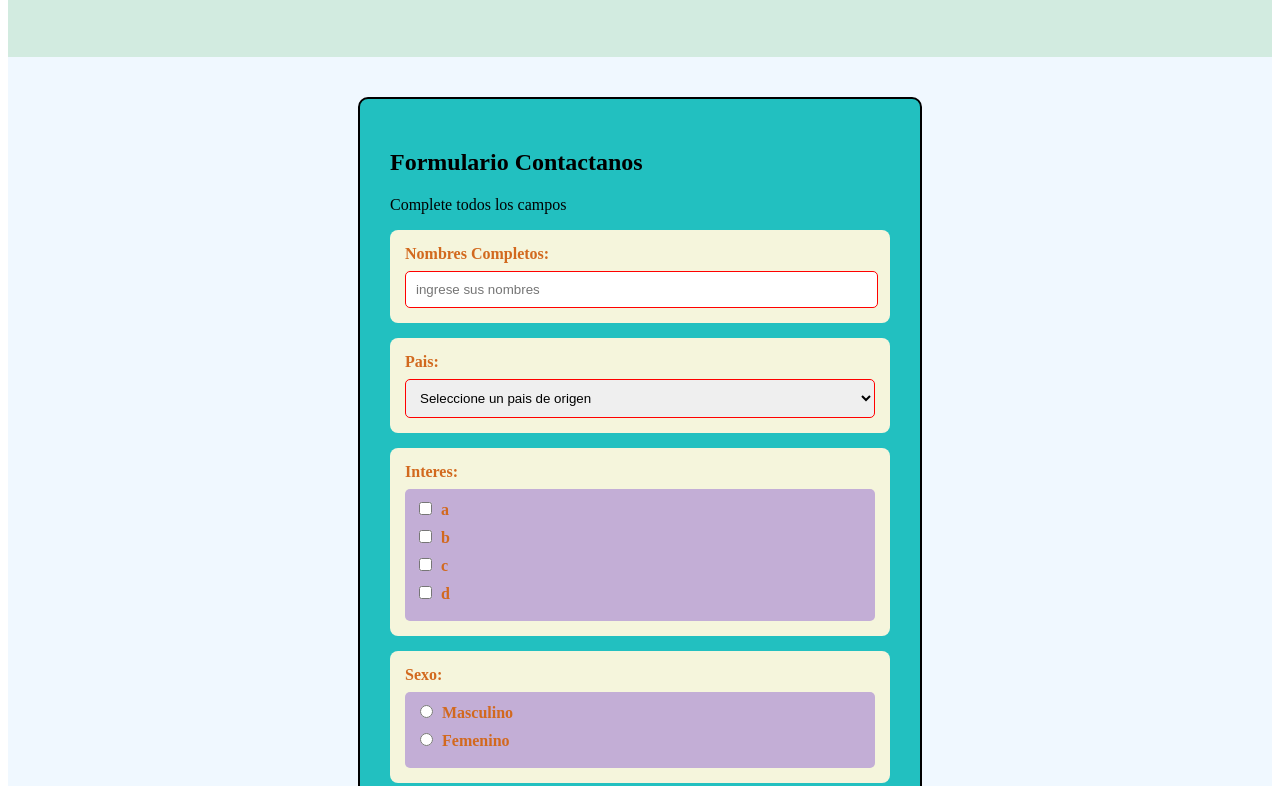
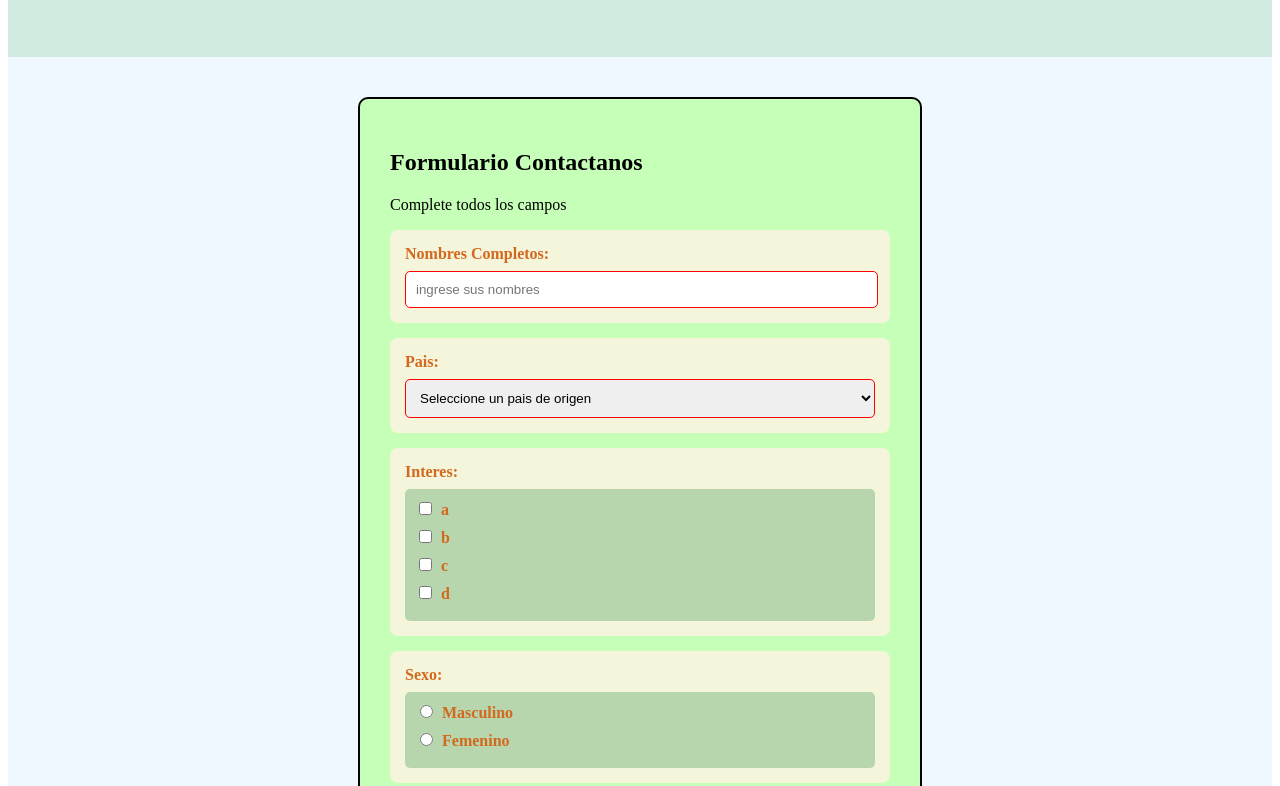
Before and after one commit to dakoduz/IHC, a website: page index.html in a window 1280 px wide. Shown: the part 957-1743 px from the top of the page. Drawn offline with Linux system fonts and the light colour scheme.

Commit message:
Update styles.css

```diff
--- a/styles.css
+++ b/styles.css
@@ -127,7 +127,7 @@
   margin-bottom: 2.5rem;
 }
 .div-cont-formulario {
-  background-color: rgb(34, 192, 192);
+  background-color: rgb(198 255 183);
   padding: 1.875rem;
   border: 0.125rem solid black;
   border-radius: 0.625rem;
@@ -161,7 +161,7 @@ select {
   padding: 0.625rem;
   margin: 0;
   border: 0.063rem;
-  background-color: rgb(195, 174, 214);
+  background-color: rgb(184 214 174);
   border-radius: 0.313rem;
 }
 
```
